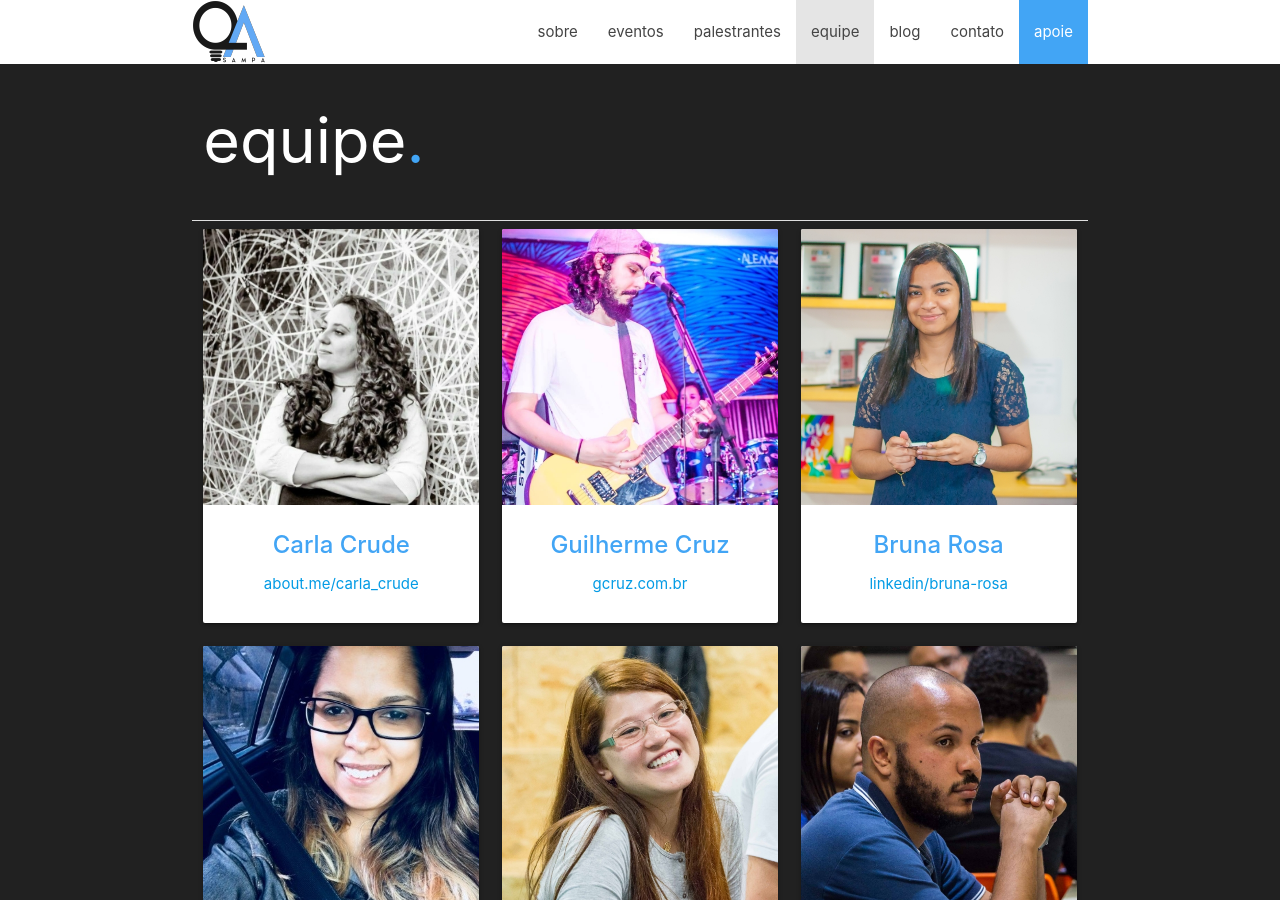
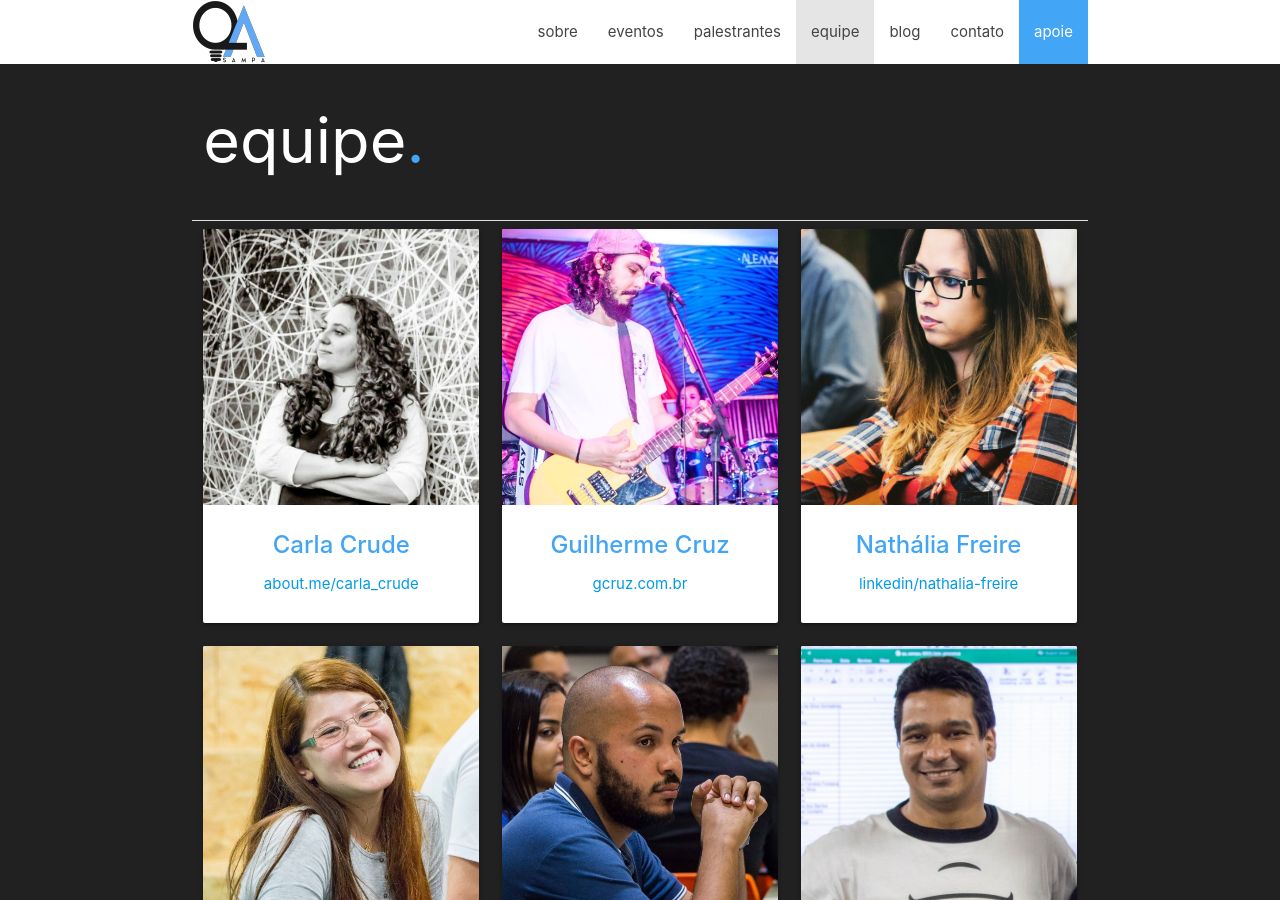
Before and after one commit to qasampameeting/qasampameeting.github.io, a Jekyll site: the page built from team.md, in a window 1280 px wide and 900 px high. Built offline with Jekyll 4.4.1, drawn with Linux system fonts in a browser that asks for light colours; nearby versions of some CDN libraries.

Commit message:
nathi photo update

```diff
--- a/_data/team.yml
+++ b/_data/team.yml
@@ -8,11 +8,6 @@
   image: guilherme-cruz.jpg
   link: http://gcruz.com.br
   link_text: gcruz.com.br
-
-- name: Bruna Rosa
-  image: bruna-rosa.jpg
-  link: https://www.linkedin.com/in/bruna-rosa-qa/
-  link_text: linkedin/bruna-rosa
 
 - name: Nathália Freire
   image: nathalia-freire.jpg
```
Also changed, not shown: assets/img/team/bruna-rosa.jpg (deleted), assets/img/team/nathalia-freire.jpg.
